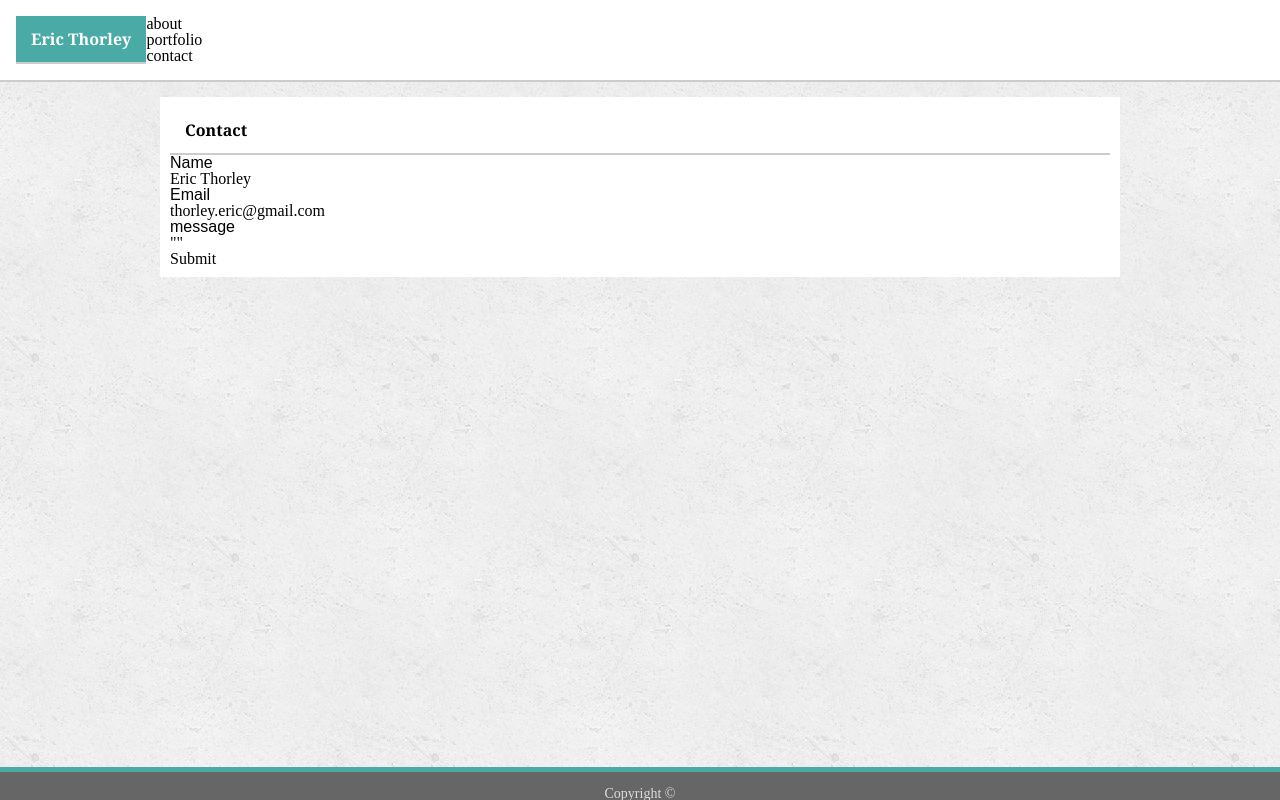
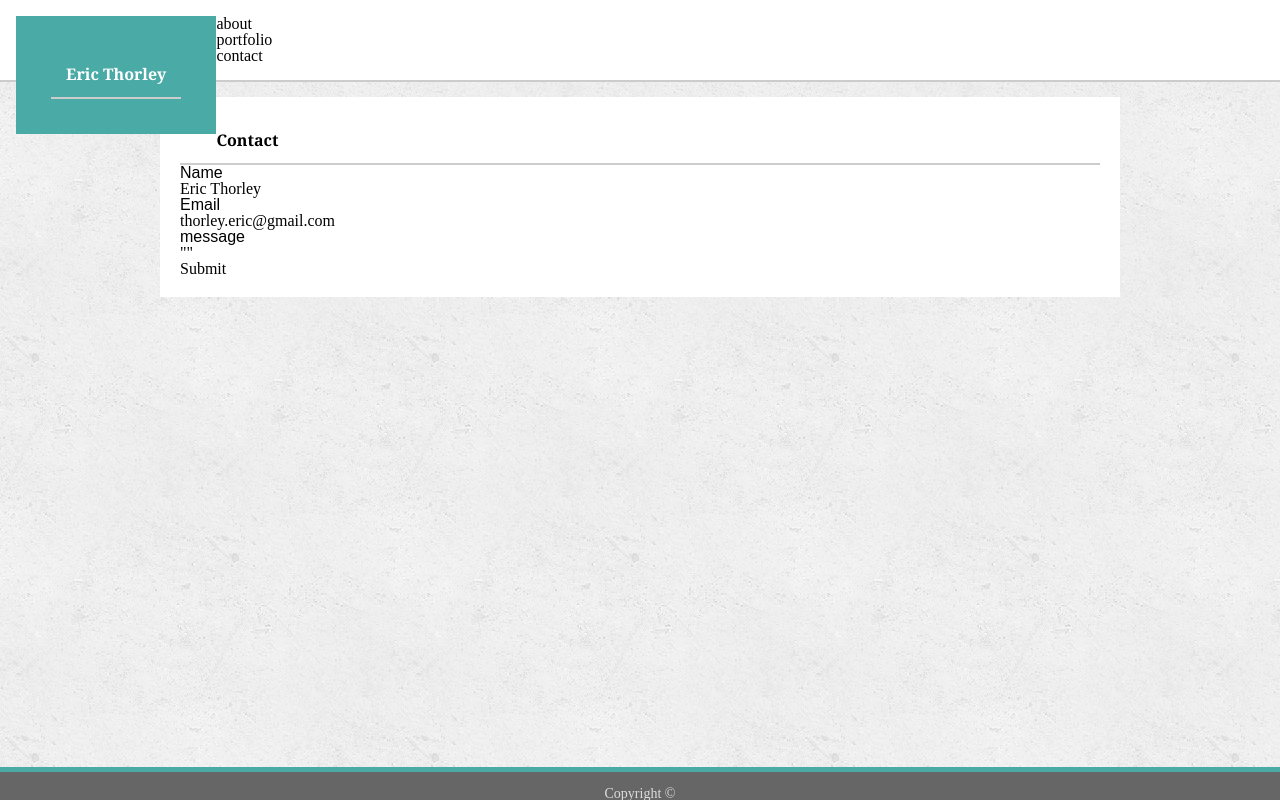
Before and after one commit to Thorleye/Basic-Portfolio, a plain HTML site: page index.html in a window 1280 px wide. Drawn offline with Linux system fonts and the light colour scheme.

Commit message:
made name a div box

```diff
--- a/assets/css/style.css
+++ b/assets/css/style.css
@@ -28,10 +28,15 @@ ul {
 
 #name {
     background-color: #4aaaa5;
-    background-size: 45px;
+    font-size: 22;
+    font-weight: bolder;
+    padding: 35px;
     color: #ffffff;
     float: left;
+    position: relative;
     background-clip: border-box;
+    top: -46;
+    left: -15;
 
 }
 
@@ -47,8 +52,8 @@ li {
     background-color: #ffffff;
     border-color: #dddddd;
     width: 960px;
-    padding: 10px;
-    margin: 15px auto;
+    padding: 20px;
+    margin: 15px auto 15px auto;
 }
 
 h1 {
```
